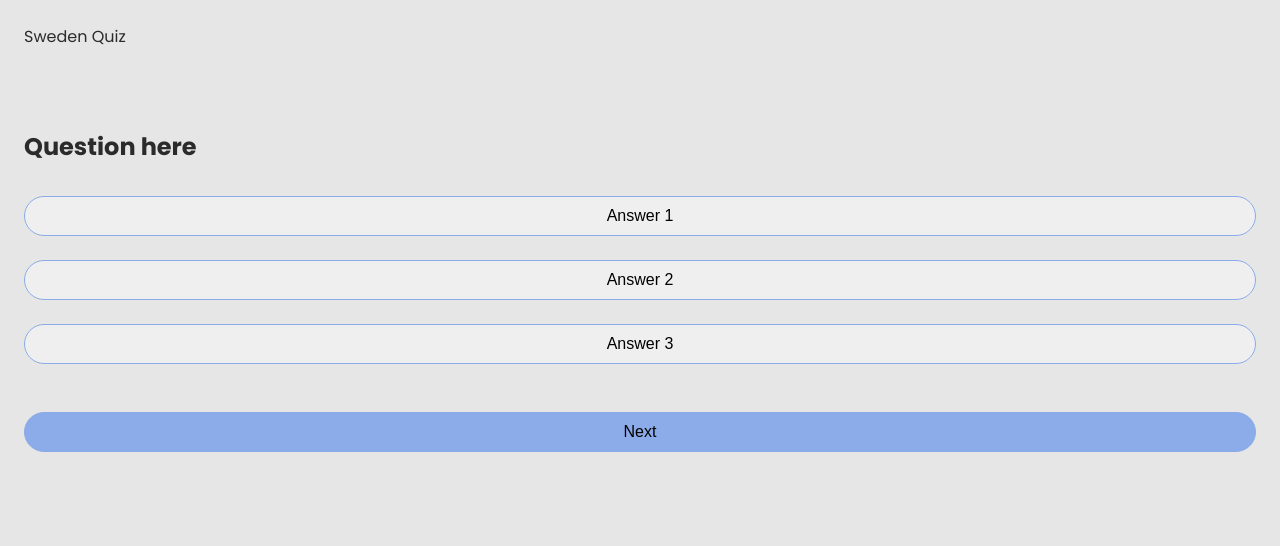
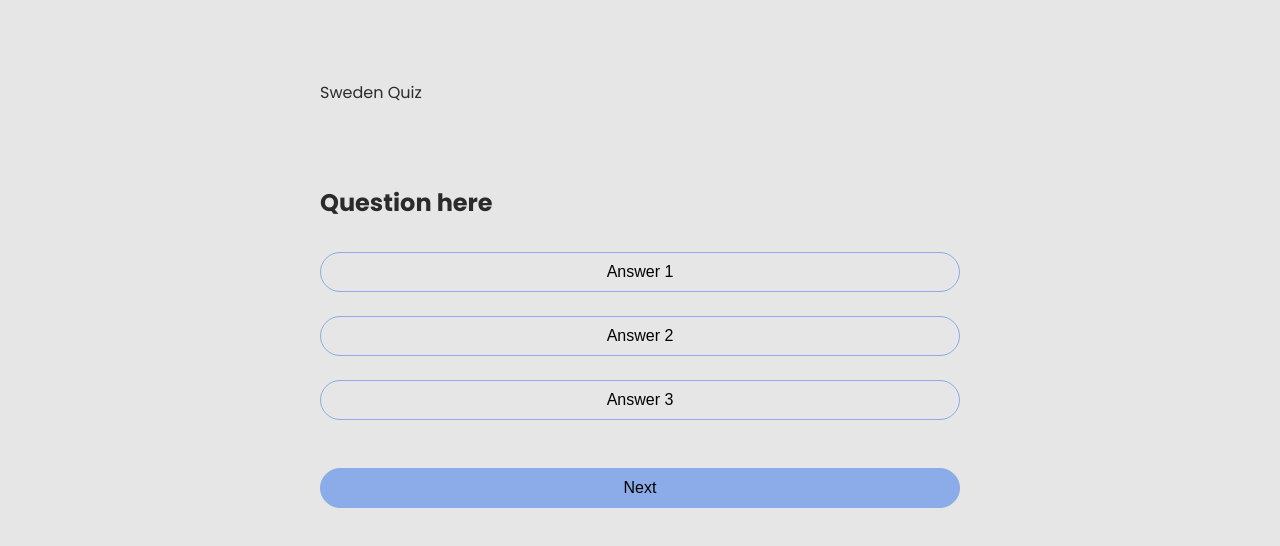
Before and after one commit to emeliebarthelsson/assignment_3, a plain HTML site: page src/pages/quiz.html in a window 1280 px wide. Drawn offline with Linux system fonts and the light colour scheme.

Commit message:
add media query

```diff
--- a/src/css/index.css
+++ b/src/css/index.css
@@ -13,3 +13,9 @@ h1 {
     font-family: "Poppins-Bold", sans-serif;
     font-size: var(--font-size-h1);
 }
+
+@media screen and (min-width: 480px){
+    button {
+        width: 200px;
+    }
+}
--- a/src/css/quiz.css
+++ b/src/css/quiz.css
@@ -5,9 +5,33 @@ h2 {
 }
 
 .container {
-    padding: var(--spacing-small);
+    padding: var(--spacing-medium) var(--spacing-small);
 }
 
 p {
     margin-bottom: var(--spacing-x-large);
 }
+
+@media screen and (min-width: 480px) {
+    .container {
+        padding: 5rem 5rem;
+    }
+}
+
+@media screen and (min-width: 768px) {
+    .container {
+        padding: 5rem 10rem;
+    }
+}
+
+@media screen and (min-width: 1024px) {
+    .container {
+        padding: 5rem 20rem;
+    }
+}
+
+@media screen and (min-width: 1440px) {
+    .container {
+        padding: 5rem 30rem;
+    }
+}
--- a/src/css/style.css
+++ b/src/css/style.css
@@ -24,6 +24,7 @@ button {
     border-radius: var(--border-radius);
     font-size: var(--font-size-body);
     cursor: pointer;
+    background: transparent;
 }
 
 .secondary-button {
```
